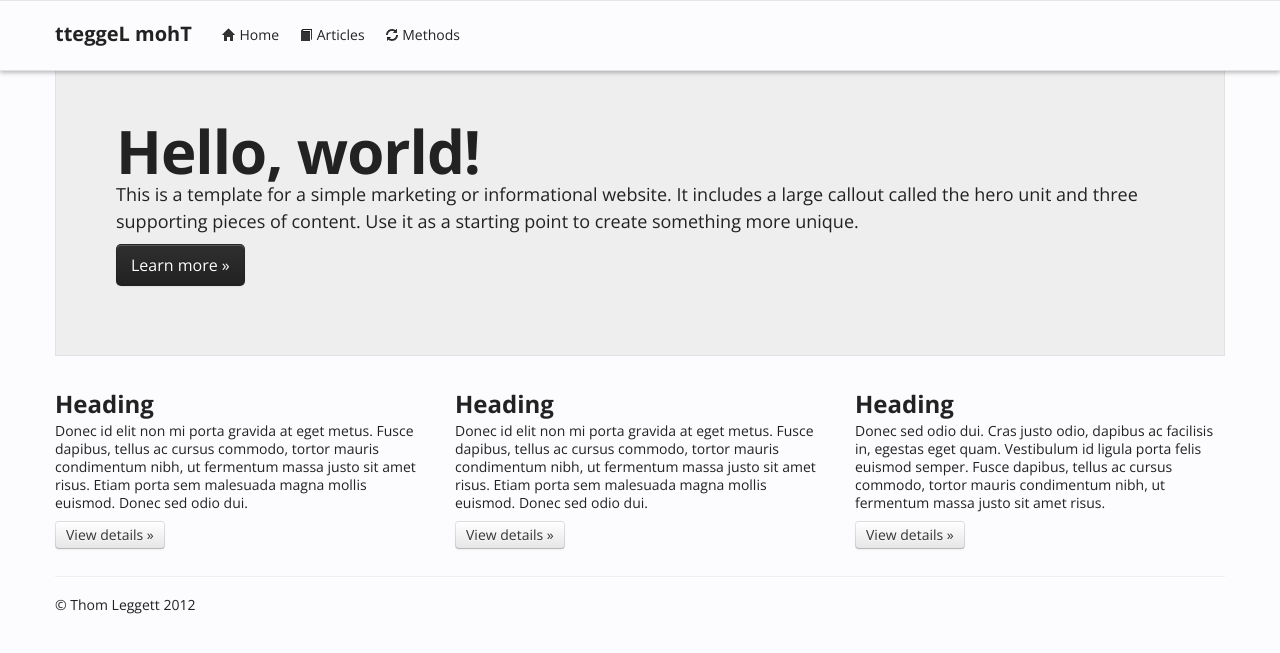
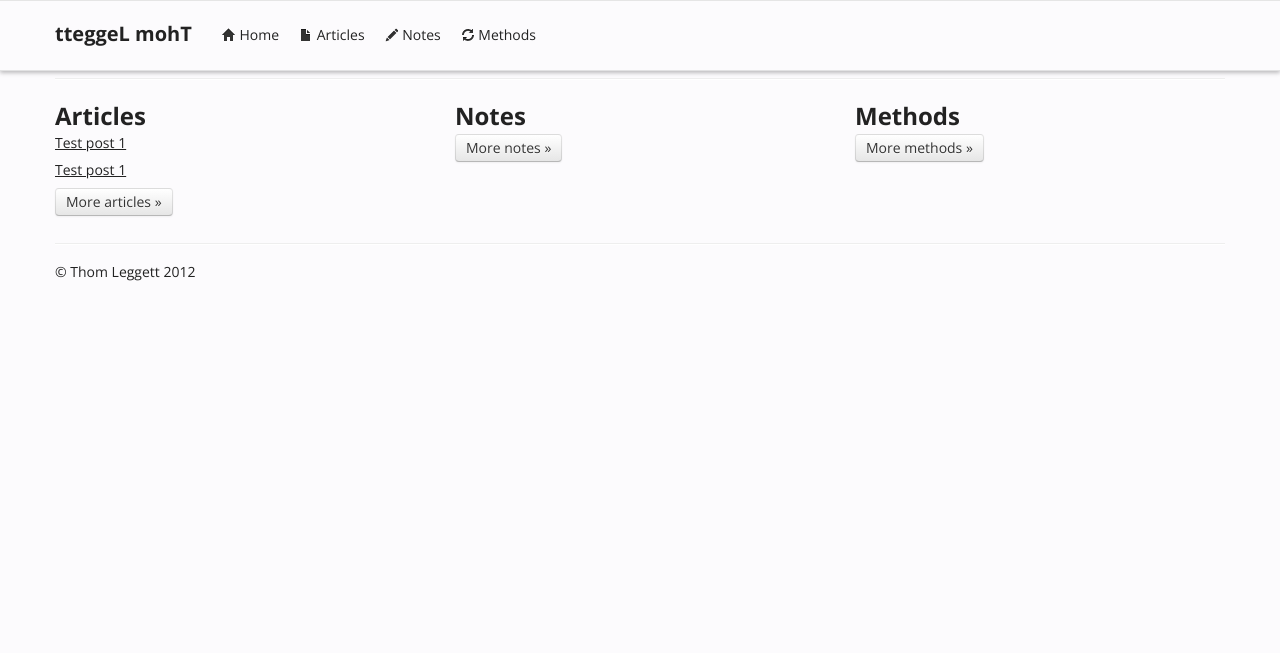
Before and after one commit to tteggel/tteggel.github.io, a Jekyll site: the page built from index.html, in a window 1280 px wide. Shown: the top 653 px of the page. Built offline with Jekyll 4.4.1, drawn with Linux system fonts in a browser that asks for light colours; nearby versions of some CDN libraries; Markdown is read by kramdown in place of the engine named in the settings.

Commit message:
New nav structure. Index files. Home lists.

```diff
--- a/_layouts/base.html
+++ b/_layouts/base.html
@@ -39,9 +39,18 @@
           <a class="brand" href="/">tteggeL mohT</a>
           <div class="nav-collapse">
             <ul class="nav">
-              <li {% if page.url == '/index.html' %} class="active"{% endif %}><a href="/"><i class="icon-home"></i> Home</a></li>
-              <li {% if page.categories contains 'articles' %} class="active"{% endif %}><a href="/articles"><i class="icon-book"></i> Articles</a></li>
-              <li {% if page.categories contains 'methods' %} class="active"{% endif %}><a href="/methods"><i class="icon-refresh"></i> Methods</a></li>
+              <li {% if page.url == '/index.html' %} class="active"{% endif %}>
+                <a href="/"><i class="icon-home"></i> Home</a>
+              </li>
+              <li {% if page.categories contains 'articles' %} class="active"{% endif %}>
+                <a href="/articles"><i class="icon-file"></i> Articles</a>
+              </li>
+              <li {% if page.categories contains 'notes' %} class="active"{% endif %}>
+                <a href="/notes"><i class="icon-pencil"></i> Notes</a>
+              </li>
+              <li {% if page.categories contains 'methods' %} class="active"{% endif %}>
+                <a href="/methods"><i class="icon-refresh"></i> Methods</a>
+              </li>
             </ul>
           </div><!--/.nav-collapse -->
         </div>
--- /dev/null
+++ b/_layouts/index.html
@@ -0,0 +1,4 @@
+---
+layout: default
+---
+{{ content }}
--- a/articles/index.html
+++ b/articles/index.html
@@ -1,5 +1,8 @@
 ---
-layout: default
+layout: index
 title: Articles
 categories: ['articles']
 ---
+{% for item in site.categories.articles %}
+  <p><a href="{{ item.url }}">{{ item.title }}</a></p>
+{% endfor %}
--- a/index.html
+++ b/index.html
@@ -1,29 +1,30 @@
 ---
 layout: base
 ---
-      <!-- Main hero unit for a primary marketing message or call to action -->
-      <div class="hero-unit">
-        <h1>Hello, world!</h1>
-        <p>This is a template for a simple marketing or informational website. It includes a large callout called the hero unit and three supporting pieces of content. Use it as a starting point to create something more unique.</p>
-        <p><a class="btn btn-primary btn-large">Learn more &raquo;</a></p>
-      </div>
 
-      <!-- Example row of columns -->
+<hr>
+
 <div class="row">
   <div class="span4">
-          <h2>Heading</h2>
-           <p>Donec id elit non mi porta gravida at eget metus. Fusce dapibus, tellus ac cursus commodo, tortor mauris condimentum nibh, ut fermentum massa justo sit amet risus. Etiam porta sem malesuada magna mollis euismod. Donec sed odio dui. </p>
-          <p><a class="btn" href="#">View details &raquo;</a></p>
+    <h2>Articles</h2>
+    {% for item in site.categories.articles limit:3 %}
+      <p><a href="{{ item.url }}">{{ item.title }}</a></p>
+    {% endfor %}
+    <p><a class="btn" href="articles">More articles &raquo;</a></p>
   </div>
   <div class="span4">
-          <h2>Heading</h2>
-           <p>Donec id elit non mi porta gravida at eget metus. Fusce dapibus, tellus ac cursus commodo, tortor mauris condimentum nibh, ut fermentum massa justo sit amet risus. Etiam porta sem malesuada magna mollis euismod. Donec sed odio dui. </p>
-          <p><a class="btn" href="#">View details &raquo;</a></p>
+    <h2>Notes</h2>
+    {% for item in site.categories.notes limit:3 %}
+      <p>{{ item }}</p>
+    {% endfor %}
+    <p><a class="btn" href="articles">More notes &raquo;</a></p>
   </div>
   <div class="span4">
-          <h2>Heading</h2>
-          <p>Donec sed odio dui. Cras justo odio, dapibus ac facilisis in, egestas eget quam. Vestibulum id ligula porta felis euismod semper. Fusce dapibus, tellus ac cursus commodo, tortor mauris condimentum nibh, ut fermentum massa justo sit amet risus.</p>
-          <p><a class="btn" href="#">View details &raquo;</a></p>
+    <h2>Methods</h2>
+    {% for item in site.categories.methods limit:3 %}
+      <p>{{ item }}</p>
+    {% endfor %}
+    <p><a class="btn" href="articles">More methods &raquo;</a></p>
   </div>
 </div>
 
--- a/methods/index.html
+++ b/methods/index.html
@@ -1,5 +1,5 @@
 ---
-layout: default
+layout: index
 title: Methods
 categories: ['methods']
 ---
--- /dev/null
+++ b/notes/index.html
@@ -0,0 +1,5 @@
+---
+layout: index
+title: Notes
+categories: ['notes']
+---
```
Lines whose indentation alone changed are shown as unchanged.
